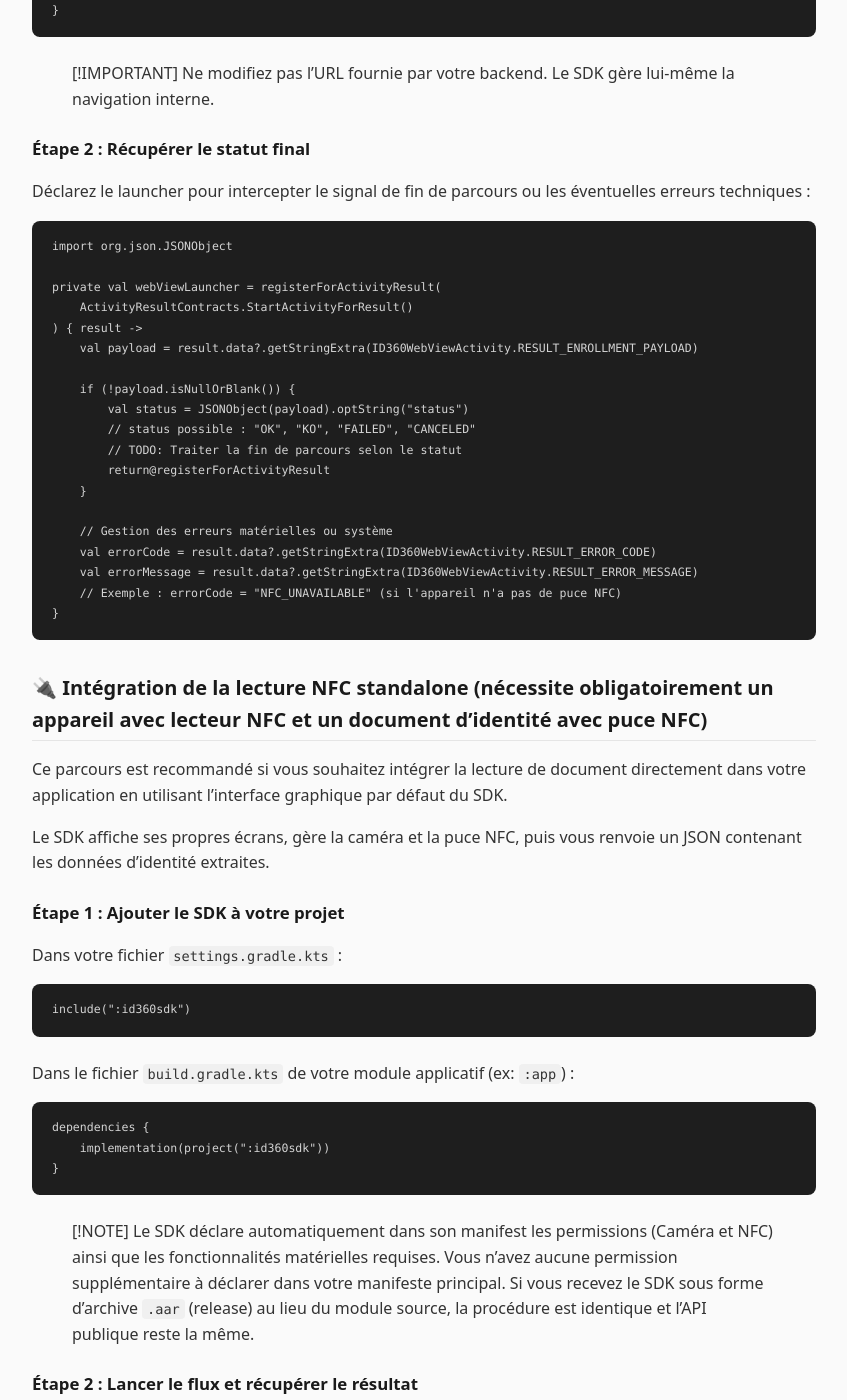
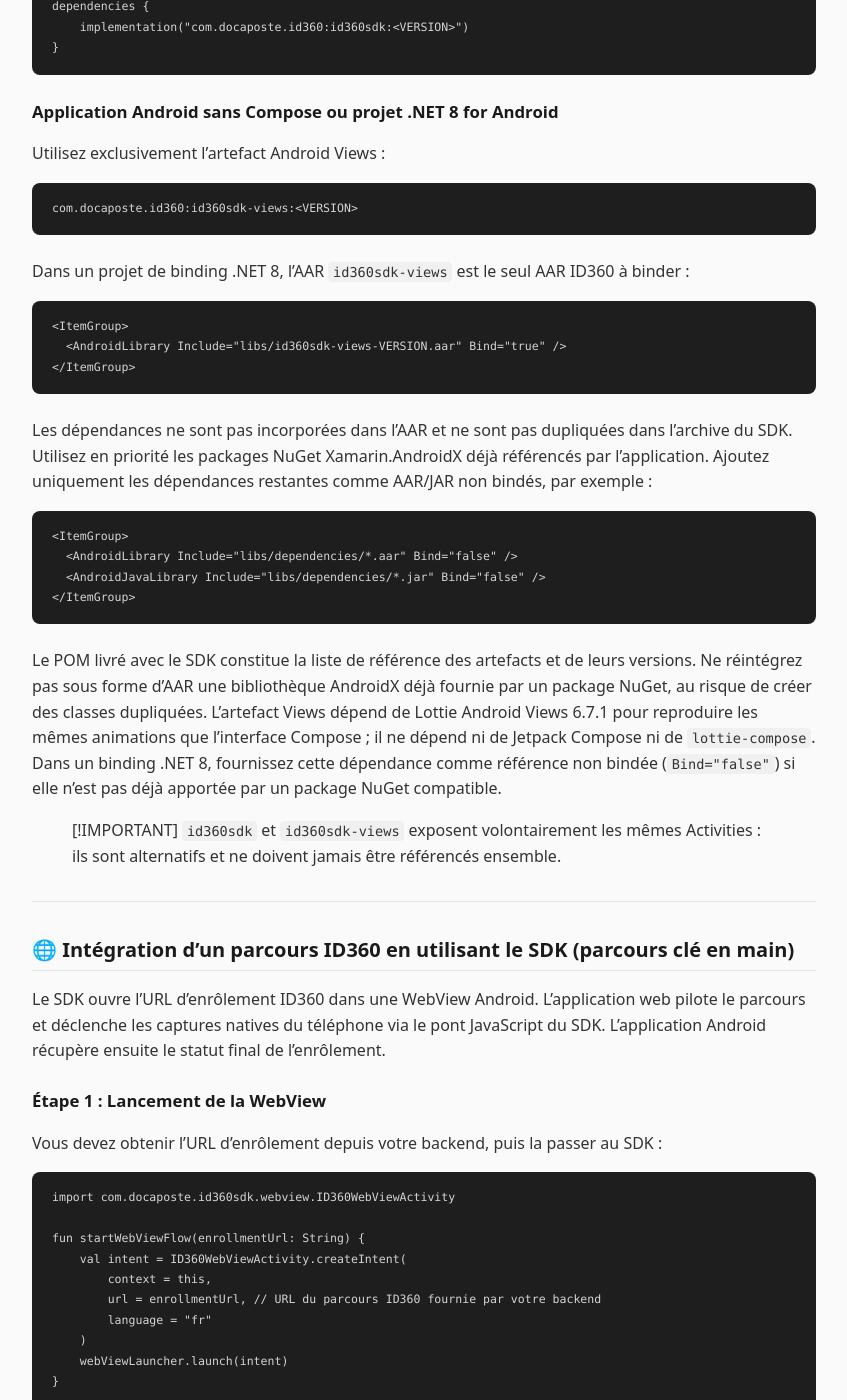
Before and after one commit to id360docaposte/id360docaposte.github.io, a Jekyll site: the page built from GUIDE_INTEGRATION_ANDROID.md, in a window 1280 px wide and 1400 px high, scrolled down 769 px. Shown: the whole window, without its empty margins (216-1063 px from the left). Built offline with Jekyll 4.4.1, drawn with Linux system fonts in a browser that asks for light colours; our own code applies the rules of GitHub Pages for plain Markdown files; some of the changed text lies outside the part shown.

Commit message:
update android documentation

````diff
--- a/GUIDE_INTEGRATION_ANDROID.md
+++ b/GUIDE_INTEGRATION_ANDROID.md
@@ -2,13 +2,81 @@
 
 Ce guide vous accompagne pas à pas dans l'intégration du SDK ID360 dans votre application Android, de l'implémentation la plus simple (flux natif standard) aux cas d'usage avancés.
 
+Deux distributions mutuellement exclusives sont disponibles :
+
+| Artefact Maven | UI | Cible |
+|---|---|---|
+| `com.docaposte.id360:id360sdk` | Jetpack Compose | Applications Android natives actuelles |
+| `com.docaposte.id360:id360sdk-views` | Android Views | .NET 8 for Android et hôtes sans Compose |
+
+Les deux distributions conservent les mêmes points d'entrée
+`ID360FlowActivity` et `ID360WebViewActivity`, les mêmes extras d'Intent,
+résultats JSON et méthodes du bridge WebView. Avec `id360sdk-views`, les appels
+JavaScript `startMrzRead` et `startNfcRead` déclenchent un parcours caméra/NFC
+entièrement sans Compose. Les Composables réutilisables ne sont disponibles que
+dans l'artefact `id360sdk`. N'ajoutez jamais les deux artefacts à la même
+application.
+
 Pour télécharger le SDK : [releases](https://github.com/id360docaposte/id360docaposte.github.io/releases)
+
+## 📦 Ajouter le SDK à l'application
+
+### Application Android native avec Compose
+
+```kotlin
+dependencies {
+    implementation("com.docaposte.id360:id360sdk:<VERSION>")
+}
+```
+
+### Application Android sans Compose ou projet .NET 8 for Android
+
+Utilisez exclusivement l'artefact Android Views :
+
+```text
+com.docaposte.id360:id360sdk-views:<VERSION>
+```
+
+Dans un projet de binding .NET 8, l'AAR `id360sdk-views` est le seul AAR ID360
+à binder :
+
+```xml
+<ItemGroup>
+  <AndroidLibrary Include="libs/id360sdk-views-VERSION.aar" Bind="true" />
+</ItemGroup>
+```
+
+Les dépendances ne sont pas incorporées dans l'AAR et ne sont pas dupliquées
+dans l'archive du SDK. Utilisez en priorité les packages NuGet Xamarin.AndroidX
+déjà référencés par l'application. Ajoutez uniquement les dépendances restantes
+comme AAR/JAR non bindés, par exemple :
+
+```xml
+<ItemGroup>
+  <AndroidLibrary Include="libs/dependencies/*.aar" Bind="false" />
+  <AndroidJavaLibrary Include="libs/dependencies/*.jar" Bind="false" />
+</ItemGroup>
+```
+
+Le POM livré avec le SDK constitue la liste de référence des artefacts et de
+leurs versions. Ne réintégrez pas sous forme d'AAR une bibliothèque AndroidX
+déjà fournie par un package NuGet, au risque de créer des classes dupliquées.
+L'artefact Views dépend de Lottie Android Views 6.7.1 pour reproduire les mêmes
+animations que l'interface Compose ; il ne dépend ni de Jetpack Compose ni de
+`lottie-compose`. Dans un binding .NET 8, fournissez cette dépendance comme
+référence non bindée (`Bind="false"`) si elle n'est pas déjà apportée par un
+package NuGet compatible.
+
+> [!IMPORTANT]
+> `id360sdk` et `id360sdk-views` exposent volontairement les mêmes Activities :
+> ils sont alternatifs et ne doivent jamais être référencés ensemble.
+
 ---
 
 ## 🌐 Intégration d'un parcours ID360 en utilisant le SDK (parcours clé en main)
 
 
-Le SDK ouvre l'URL d'enrôlement ID360 dans une WebView sécurisée. L'application web pilote le parcours et déclenche les captures natives du téléphone via le pont JavaScript du SDK. L'application Android récupère ensuite le statut final de l'enrôlement.
+Le SDK ouvre l'URL d'enrôlement ID360 dans une WebView Android. L'application web pilote le parcours et déclenche les captures natives du téléphone via le pont JavaScript du SDK. L'application Android récupère ensuite le statut final de l'enrôlement.
 
 ### Étape 1 : Lancement de la WebView
 Vous devez obtenir l'URL d'enrôlement depuis votre backend, puis la passer au SDK :
@@ -60,20 +128,17 @@
 Le SDK affiche ses propres écrans, gère la caméra et la puce NFC, puis vous renvoie un JSON contenant les données d'identité extraites.
 
 ### Étape 1 : Ajouter le SDK à votre projet
-Dans votre fichier `settings.gradle.kts` :
-```kotlin
-include(":id360sdk")
-```
 
-Dans le fichier `build.gradle.kts` de votre module applicatif (ex: `:app`) :
-```kotlin
-dependencies {
-    implementation(project(":id360sdk"))
-}
-```
+Choisissez l'un des deux artefacts décrits dans la section « Ajouter le SDK à
+l'application ». Les exemples Kotlin ci-dessous utilisent le même contrat
+d'Activity avec les deux distributions.
+
 > [!NOTE]
 > Le SDK déclare automatiquement dans son manifest les permissions (Caméra et NFC) ainsi que les fonctionnalités matérielles requises. Vous n'avez aucune permission supplémentaire à déclarer dans votre manifeste principal.
-> Si vous recevez le SDK sous forme d'archive `.aar` (release) au lieu du module source, la procédure est identique et l'API publique reste la même.
+> Avec une archive `.aar`, veillez également à intégrer les dépendances listées
+> dans le POM fourni. Sous .NET 8, utilisez les packages NuGet Xamarin
+> correspondants quand ils existent ; les AAR/JAR ajoutés manuellement doivent
+> être embarqués avec `Bind="false"`.
 
 ### Étape 2 : Lancer le flux et récupérer le résultat
 Dans votre `Activity` ou `Fragment`, configurez le launcher standard d'Android pour lancer le flux de capture et traiter le JSON de sortie :
@@ -169,7 +234,7 @@
 
 ---
 
-### Lecture MRZ seule (Composant de lecture MRZ sans upload vers ID360)
+### Lecture MRZ avec upload vers ID360
 Si vous utilisez la plateforme d'enrôlement ID360 et devez uploader le document sans lecture NFC :
 
 ```kotlin
@@ -269,10 +334,14 @@
 ```
 
 #### 3. Réutiliser les écrans Compose individuels du SDK
-Le SDK expose individuellement les composants graphiques `CameraPreviewScreen`, `ImagePreviewScreen` et `NfcReadingScreen`. Pour les intégrer dans votre propre navigation Compose, déclarez les dépendances Compose dans votre application :
+Cette option concerne uniquement l'artefact Compose `id360sdk`. Il expose
+individuellement les composants graphiques `CameraPreviewScreen`,
+`ImagePreviewScreen` et `NfcReadingScreen`. Pour les intégrer dans votre propre
+navigation Compose, déclarez les dépendances suivantes :
 ```kotlin
-implementation(platform("androidx.compose:compose-bom:2025.11.01"))
-implementation("androidx.compose.material3:material3")
+implementation("androidx.compose.ui:ui:1.9.5")
+implementation("androidx.compose.material3:material3:1.4.0")
+implementation("com.airbnb.android:lottie-compose:6.7.1")
 ```
 
 ## ❓ Aide & Validation
@@ -290,7 +359,7 @@
 #### Quelle est la différence entre une annulation et une erreur ?
 Le SDK retourne `RESULT_CANCELED` pour ces deux cas. Vous devez analyser la chaîne de caractères renvoyée par `RESULT_ERROR_MESSAGE` pour différencier une annulation utilisateur (ex. clic sur retour) d'une erreur bloquante (ex. NFC indisponible).
 
-#### Qui fournit l'URL d'enrôlement WebView IS360 ?
+#### Qui fournit l'URL d'enrôlement WebView ID360 ?
 C'est votre serveur backend qui doit la générer via les API ID360 et la transmettre à l'application mobile pour initialiser la WebView.
 
 ---
@@ -299,5 +368,5 @@
 
 ### Prérequis Techniques
 * **minSdk** : 24 (Android 7.0)
-* **compileSdk** : 36
+* **compileSdk** : 36 pour `id360sdk` Compose ; 34 ou supérieur pour `id360sdk-views`
 * **Kotlin** : 1.9+
````
Also changed, not shown: other parts of GUIDE_INTEGRATION_ANDROID.md (+1 -1 lines).
